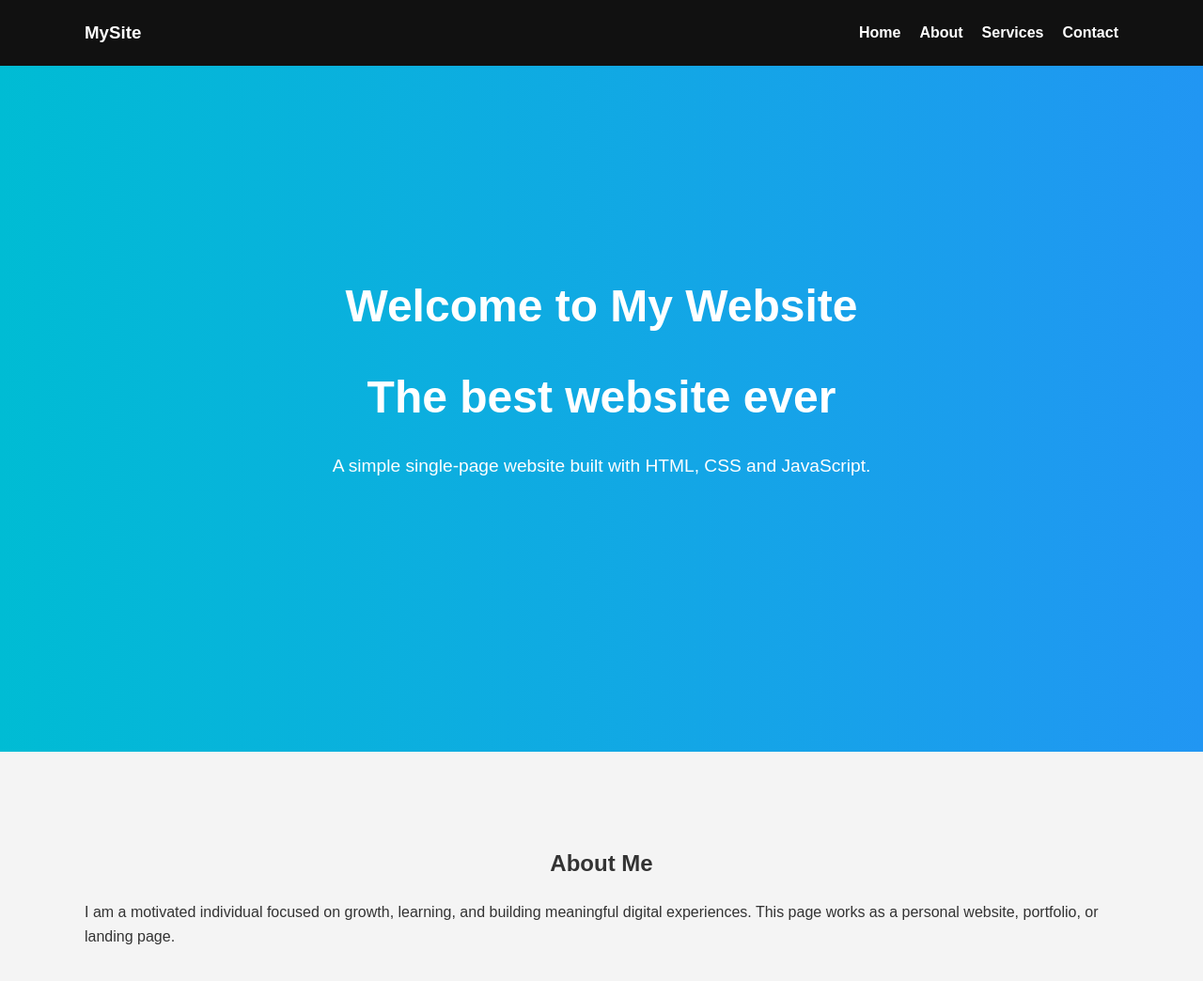
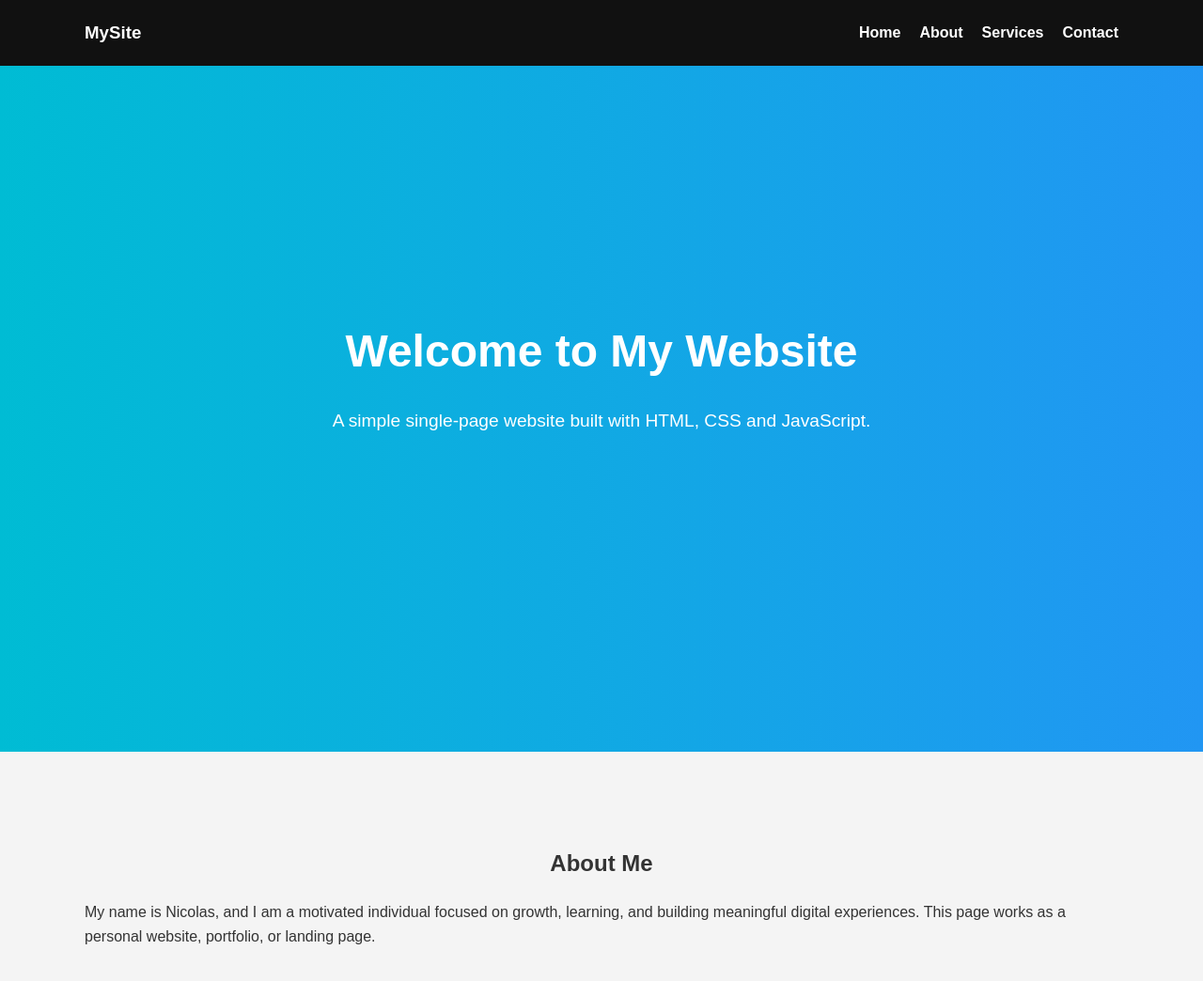
Before and after one commit to Nicolas-Sirghii/easyretain.com, a plain HTML site: page index.html in a window 1280 px wide. Shown: the top 1044 px of the page at 94% size. Drawn offline with Linux system fonts and the light colour scheme.

Commit message:
second try

```diff
--- a/index.html
+++ b/index.html
@@ -164,8 +164,7 @@
 
   <section id="home">
     <div class="container">
-      <h1>Welcome to My Website</h1>
-      <h1>The best website ever</h1>
+      <h1>Welcome to My Website </h1>
       <p>A simple single-page website built with HTML, CSS and JavaScript.</p>
     </div>
   </section>
@@ -174,7 +173,7 @@
     <div class="container">
       <h2>About Me</h2>
       <p>
-        I am a motivated individual focused on growth, learning, and building
+        My name is Nicolas, and I am a motivated individual focused on growth, learning, and building
         meaningful digital experiences. This page works as a personal website,
         portfolio, or landing page.
       </p>
```
